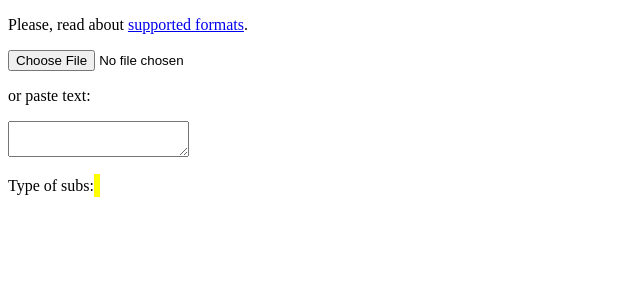
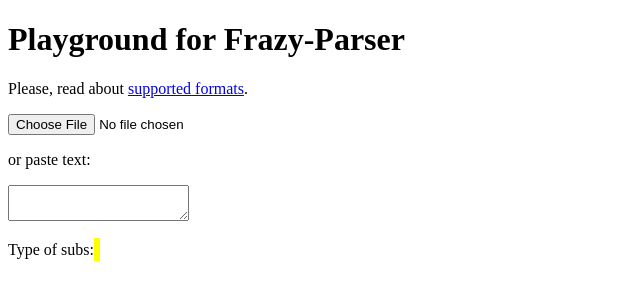
Before and after one commit to ApayRus/frazy-parser, a website built with webpack: page dist/index.html in a window 1280 px wide. Shown: the whole page, without its empty margins (0-640 px from the left). Built offline with nearby package versions, Linux system fonts and the light colour scheme.

Commit message:
add playground to docs

```diff
--- a/dist/index.html
+++ b/dist/index.html
@@ -25,6 +25,7 @@
 </head>
 
 <body>
+	<h1>Playground for Frazy-Parser</h1>
 	<div>
 		<p>Please, read about <a href="https://github.com/aparus/frazy-parser#supported-formats">supported formats</a>.
 		</p>
```
Also changed, not shown: readme.md.
